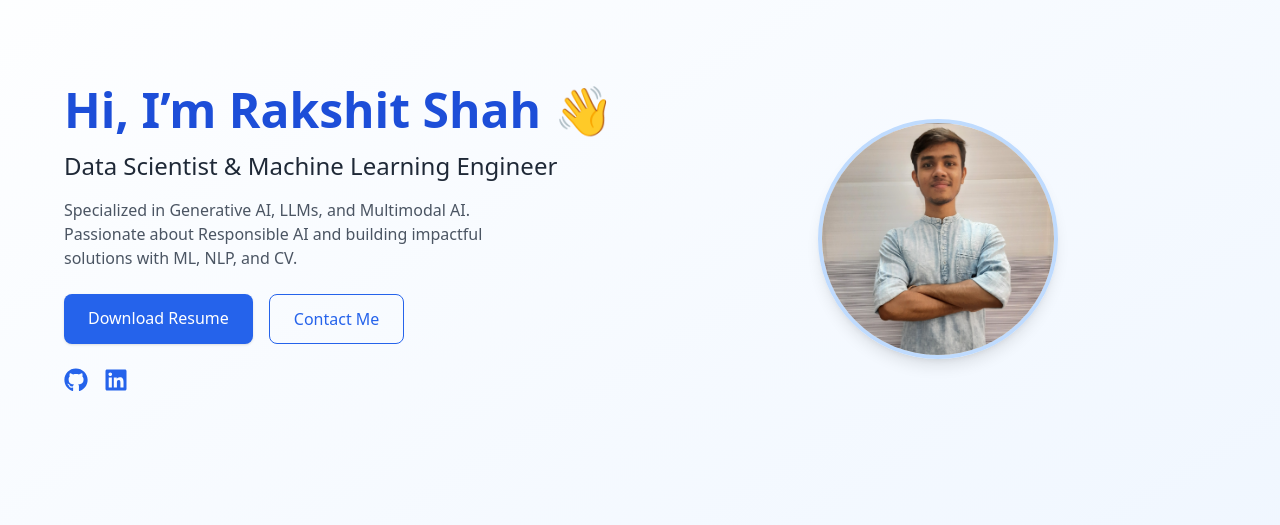
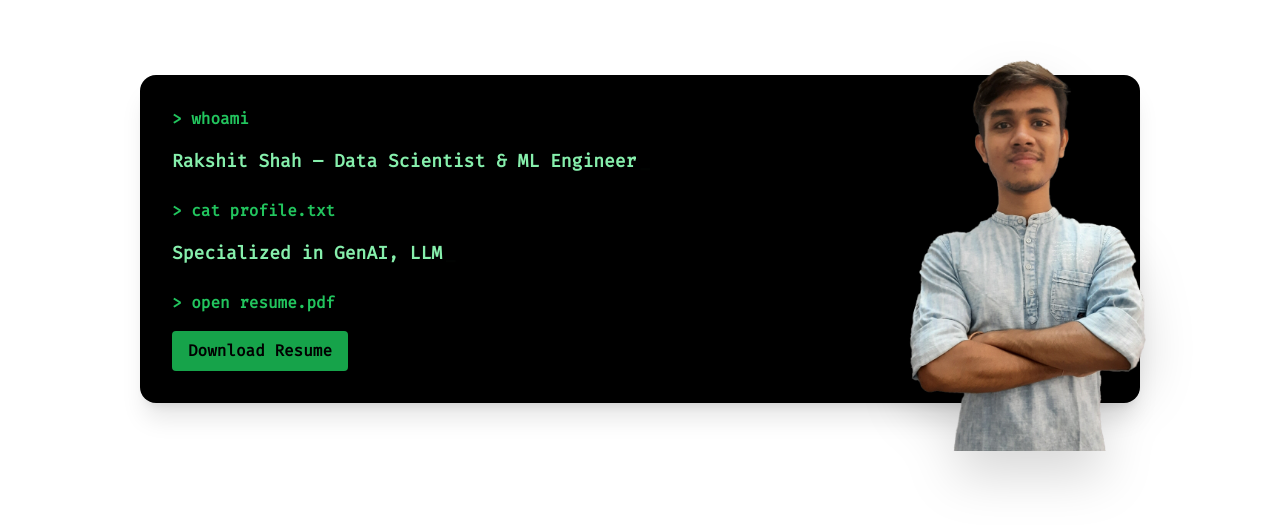
Before and after one commit to rakshitshah280701/Portfolio, a React (Create React App) app: page / in a window 1280 px wide. Shown: the part 161-686 px from the top of the page. Built offline with nearby package versions, Linux system fonts and the light colour scheme.

Commit message:
terminal theme hero page

```diff
--- a/package.json
+++ b/package.json
@@ -11,6 +11,7 @@
     "react-dom": "^19.0.0",
     "react-icons": "^5.5.0",
     "react-scripts": "5.0.1",
+    "react-simple-typewriter": "^5.0.1",
     "web-vitals": "^2.1.4"
   },
   "scripts": {
--- a/public/index.html
+++ b/public/index.html
@@ -24,6 +24,8 @@
       work correctly both with client-side routing and a non-root public URL.
       Learn how to configure a non-root public URL by running `npm run build`.
     -->
+    <link href="https://fonts.googleapis.com/css2?family=Fira+Code&display=swap" rel="stylesheet" />
+
     <title>React App</title>
   </head>
   <body>
--- a/src/components/Hero.jsx
+++ b/src/components/Hero.jsx
@@ -1,62 +1,125 @@
+// import React from 'react';
+// import { FaLinkedin, FaGithub } from 'react-icons/fa';
+
+// const Hero = () => {
+//   return (
+//     <section className="min-h-screen flex items-center justify-center px-6 bg-gradient-to-br from-white to-blue-50">
+//       <div className="max-w-6xl mx-auto w-full grid grid-cols-1 md:grid-cols-2 gap-10 items-center">
+
+//         {/* LEFT: Text content */}
+//         <div>
+//           <h1 className="text-5xl font-bold text-blue-700 mb-4">
+//             Hi, I’m Rakshit Shah 👋
+//           </h1>
+//           <h2 className="text-2xl text-gray-800 mb-4">
+//             Data Scientist & Machine Learning Engineer
+//           </h2>
+//           <p className="text-gray-600 mb-6 max-w-md">
+//             Specialized in Generative AI, LLMs, and Multimodal AI. Passionate about Responsible AI and building impactful solutions with ML, NLP, and CV.
+//           </p>
+
+//           {/* Buttons */}
+//           <div className="flex gap-4 mb-6">
+//             <a
+//               href="/RakshitShah_Resume.pdf"
+//               className="bg-blue-600 text-white px-6 py-3 rounded-lg hover:bg-blue-700 transition shadow"
+//             >
+//               Download Resume
+//             </a>
+//             <a
+//               href="#contact"
+//               className="border border-blue-600 text-blue-600 px-6 py-3 rounded-lg hover:bg-blue-100 transition"
+//             >
+//               Contact Me
+//             </a>
+//           </div>
+
+//           {/* Social Icons */}
+//           <div className="flex gap-4 text-2xl text-blue-600">
+//             <a href="https://github.com/rakshitshah280701" target="_blank" rel="noopener noreferrer">
+//               <FaGithub />
+//             </a>
+//             <a href="https://linkedin.com/in/rakshitshah28" target="_blank" rel="noopener noreferrer">
+//               <FaLinkedin />
+//             </a>
+//           </div>
+//         </div>
+
+//         {/* RIGHT: Profile Image */}
+//         <div className="flex justify-center">
+//           <div className="w-60 h-60 rounded-full overflow-hidden shadow-lg border-4 border-blue-200">
+//             <img
+//               src="/Rakshit.jpg"
+//               alt="Rakshit Shah"
+//               className="w-full h-full object-cover"
+//             />
+//           </div>
+//         </div>
+
+//       </div>
+//     </section>
+//   );
+// };
+
+// export default Hero;
+
 import React from 'react';
-import { FaLinkedin, FaGithub } from 'react-icons/fa';
+import { Typewriter } from 'react-simple-typewriter';
 
 const Hero = () => {
   return (
-    <section className="min-h-screen flex items-center justify-center px-6 bg-gradient-to-br from-white to-blue-50">
-      <div className="max-w-6xl mx-auto w-full grid grid-cols-1 md:grid-cols-2 gap-10 items-center">
+    <section className="relative bg-white min-h-screen flex items-center justify-center px-4 md:px-16 py-10">
 
-        {/* LEFT: Text content */}
-        <div>
-          <h1 className="text-5xl font-bold text-blue-700 mb-4">
-            Hi, I’m Rakshit Shah 👋
-          </h1>
-          <h2 className="text-2xl text-gray-800 mb-4">
-            Data Scientist & Machine Learning Engineer
-          </h2>
-          <p className="text-gray-600 mb-6 max-w-md">
-            Specialized in Generative AI, LLMs, and Multimodal AI. Passionate about Responsible AI and building impactful solutions with ML, NLP, and CV.
+      {/* Terminal Stretching Full Width */}
+      <div className="relative w-full bg-black text-green-400 font-mono p-8 rounded-2xl shadow-xl max-w-[1000px] mx-auto">
+        <p className="mb-4 text-green-500 font-bold">&gt; whoami</p>
+        <p className="text-green-300 mb-6 text-lg font-semibold">
+        <Typewriter
+            words={[
+              'Rakshit Shah – Data Scientist & ML Engineer',
+            ]}
+            loop={false}
+            cursor
+            cursorStyle="_"
+            typeSpeed={40}
+            deleteSpeed={0}
+            delaySpeed={2000}
+          />
           </p>
 
-          {/* Buttons */}
-          <div className="flex gap-4 mb-6">
+        <p className="mb-4 text-green-500 font-bold">&gt; cat profile.txt</p>
+        <p className="text-green-300 mb-6 text-lg font-semibold">
+          <Typewriter
+            words={[
+              'Specialized in GenAI, LLMs, Multimodal AI, and Responsible AI.',
+            ]}
+            loop={false}
+            cursor
+            cursorStyle="_"
+            typeSpeed={40}
+            deleteSpeed={0}
+            delaySpeed={2000}
+          />
+        </p>
+
+        <p className="mb-2 text-green-500 font-bold">&gt; open resume.pdf</p>
         <a
           href="/RakshitShah_Resume.pdf"
-              className="bg-blue-600 text-white px-6 py-3 rounded-lg hover:bg-blue-700 transition shadow"
+          className="inline-block bg-green-600 text-black font-bold px-4 py-2 mt-2 rounded hover:bg-green-400 transition"
         >
           Download Resume
         </a>
-            <a
-              href="#contact"
-              className="border border-blue-600 text-blue-600 px-6 py-3 rounded-lg hover:bg-blue-100 transition"
-            >
-              Contact Me
-            </a>
-          </div>
 
-          {/* Social Icons */}
-          <div className="flex gap-4 text-2xl text-blue-600">
-            <a href="https://github.com/rakshitshah280701" target="_blank" rel="noopener noreferrer">
-              <FaGithub />
-            </a>
-            <a href="https://linkedin.com/in/rakshitshah28" target="_blank" rel="noopener noreferrer">
-              <FaLinkedin />
-            </a>
-          </div>
-        </div>
-
-        {/* RIGHT: Profile Image */}
-        <div className="flex justify-center">
-          <div className="w-60 h-60 rounded-full overflow-hidden shadow-lg border-4 border-blue-200">
+        {/* Rakshit Image - Overlapping on Right */}
+        <div className="absolute -right-10 -bottom-10 md:-right-20 md:-bottom-12 z-20">
           <img
-              src="/Rakshit.jpg"
+            src="/Rakshit.png"
             alt="Rakshit Shah"
-              className="w-full h-full object-cover"
+            className="w-[220px] md:w-[340px] lg:w-[400px] object-contain drop-shadow-2xl"
           />
         </div>
       </div>
 
-      </div>
     </section>
   );
 };
--- a/tailwind.config.js
+++ b/tailwind.config.js
@@ -4,7 +4,11 @@ module.exports = {
     "./src/**/*.{js,jsx,ts,tsx}",
   ],
   theme: {
-    extend: {},
+    extend: {
+      fontFamily: {
+        mono: ['"Fira Code"', 'monospace'],
+      },
+    },
   },
   plugins: [],
 }
```
Also changed, not shown: public/Rakshit.png (added), 1 other file (tests, documents, lock files or other folders). Lines whose indentation alone changed are shown as unchanged.
